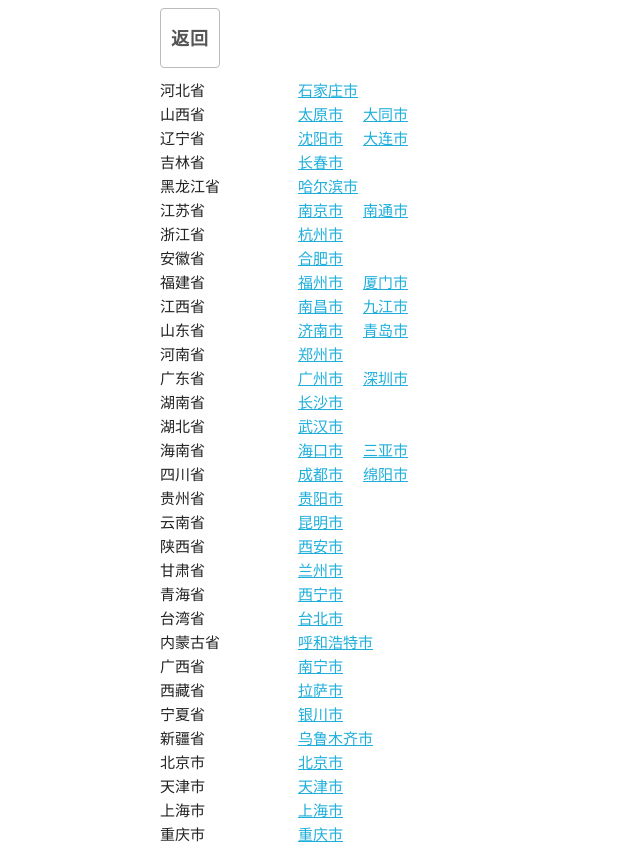
After one commit to vinkenvvt1/weather, a PHP site: page /map.php in a window 1280 px wide. The commit adds this page. Shown: the whole page, without its empty margins (0-640 px from the left). Run offline with PHP 8.4, Linux system fonts and the light colour scheme; data that the repository does not hold is empty.

Commit message:
Add files via upload

```diff
--- a/index.php
+++ b/index.php
@@ -11,8 +11,7 @@ img {width:36px;}
 </head>
 <body>
   <div class="container">
-  <a class="button" href="map.html">选择城市</a>
-  <a class="button" style="float:right" href="citycode_all.json">城市代码</a>
+  <a class="button" href="map.php">选择城市</a>
   <br>
 <?php date_default_timezone_set("Asia/Shanghai"); ?>
 <?php
--- /dev/null
+++ b/map.php
@@ -0,0 +1,82 @@
+<!doctype html>
+<html>
+<head>
+<meta charset="utf-8">
+<link rel="stylesheet" href="skeleton.css">
+<style>
+.button {font-size:18px;padding:10px;height:100%;}
+.columns {margin-left:0;}
+.columns a {margin:0 10px;}
+</style>
+</head>
+<body>
+<div class="container">
+  <a class="button" href="<?php echo $_SERVER['HTTP_REFERER']; ?>">返回</a>
+  <br>
+  <div class="two columns">河北省</div>
+  <div class="ten columns"><a href="index.php?citycode=101090101">石家庄市</a></div>
+  <div class="two columns">山西省</div>
+  <div class="ten columns"><a href="index.php?citycode=101100101">太原市</a><a href="index.php?citycode=101100201">大同市</a></div>
+  <div class="two columns">辽宁省</div>
+  <div class="ten columns"><a href="index.php?citycode=101070101">沈阳市</a><a href="index.php?citycode=101070201">大连市</a></div>
+  <div class="two columns">吉林省</div>
+  <div class="ten columns"><a href="index.php?citycode=101060101">长春市</a></div>
+  <div class="two columns">黑龙江省</div>
+  <div class="ten columns"><a href="index.php?citycode=101050101">哈尔滨市</a></div>
+  <div class="two columns">江苏省</div>
+  <div class="ten columns"><a href="index.php?citycode=101190101">南京市</a><a href="index.php?citycode=101190501">南通市</a></div>
+  <div class="two columns">浙江省</div>
+  <div class="ten columns"><a href="index.php?citycode=101210101">杭州市</a></div>
+  <div class="two columns">安徽省</div>
+  <div class="ten columns"><a href="index.php?citycode=101220101">合肥市</a></div>
+  <div class="two columns">福建省</div>
+  <div class="ten columns"><a href="index.php?citycode=101230101">福州市</a><a href="index.php?citycode=101230201">厦门市</a></div>
+  <div class="two columns">江西省</div>
+  <div class="ten columns"><a href="index.php?citycode=101240101">南昌市</a><a href="index.php?citycode=101240201">九江市</a></div>
+  <div class="two columns">山东省</div>
+  <div class="ten columns"><a href="index.php?citycode=101120101">济南市</a><a href="index.php?citycode=101120201">青岛市</a></div>
+  <div class="two columns">河南省</div>
+  <div class="ten columns"><a href="index.php?citycode=101180101">郑州市</a></div>
+  <div class="two columns">广东省</div>
+  <div class="ten columns"><a href="index.php?citycode=101280101">广州市</a><a href="index.php?citycode=101280601">深圳市</a></div>
+  <div class="two columns">湖南省</div>
+  <div class="ten columns"><a href="index.php?citycode=101250101">长沙市</a></div>
+  <div class="two columns">湖北省</div>
+  <div class="ten columns"><a href="index.php?citycode=101200101">武汉市</a></div>
+  <div class="two columns">海南省</div>
+  <div class="ten columns"><a href="index.php?citycode=101310101">海口市</a><a href="index.php?citycode=101310201">三亚市</a></div>
+  <div class="two columns">四川省</div>
+  <div class="ten columns"><a href="index.php?citycode=101270101">成都市</a><a href="index.php?citycode=101270401">绵阳市</a></div>
+  <div class="two columns">贵州省</div>
+  <div class="ten columns"><a href="index.php?citycode=101260101">贵阳市</a></div>
+  <div class="two columns">云南省</div>
+  <div class="ten columns"><a href="index.php?citycode=101290101">昆明市</a></div>
+  <div class="two columns">陕西省</div>
+  <div class="ten columns"><a href="index.php?citycode=101110101">西安市</a></div>
+  <div class="two columns">甘肃省</div>
+  <div class="ten columns"><a href="index.php?citycode=101160101">兰州市</a></div>
+  <div class="two columns">青海省</div>
+  <div class="ten columns"><a href="index.php?citycode=101150101">西宁市</a></div>
+  <div class="two columns">台湾省</div>
+  <div class="ten columns"><a href="index.php?citycode=101340101">台北市</a></div>
+  <div class="two columns">内蒙古省</div>
+  <div class="ten columns"><a href="index.php?citycode=101080101">呼和浩特市</a></div>
+  <div class="two columns">广西省</div>
+  <div class="ten columns"><a href="index.php?citycode=101300101">南宁市</a></div>
+  <div class="two columns">西藏省</div>
+  <div class="ten columns"><a href="index.php?citycode=101140101">拉萨市</a></div>
+  <div class="two columns">宁夏省</div>
+  <div class="ten columns"><a href="index.php?citycode=101170101">银川市</a></div>
+  <div class="two columns">新疆省</div>
+  <div class="ten columns"><a href="index.php?citycode=101130101">乌鲁木齐市</a></div>
+  <div class="two columns">北京市</div>
+  <div class="ten columns"><a href="index.php?citycode=101010100">北京市</a></div>
+  <div class="two columns">天津市</div>
+  <div class="ten columns"><a href="index.php?citycode=101030100">天津市</a></div>
+  <div class="two columns">上海市</div>
+  <div class="ten columns"><a href="index.php?citycode=101020100">上海市</a></div>
+  <div class="two columns">重庆市</div>
+  <div class="ten columns"><a href="index.php?citycode=101040100">重庆市</a></div>
+</div>
+</body>
+</html>
```
